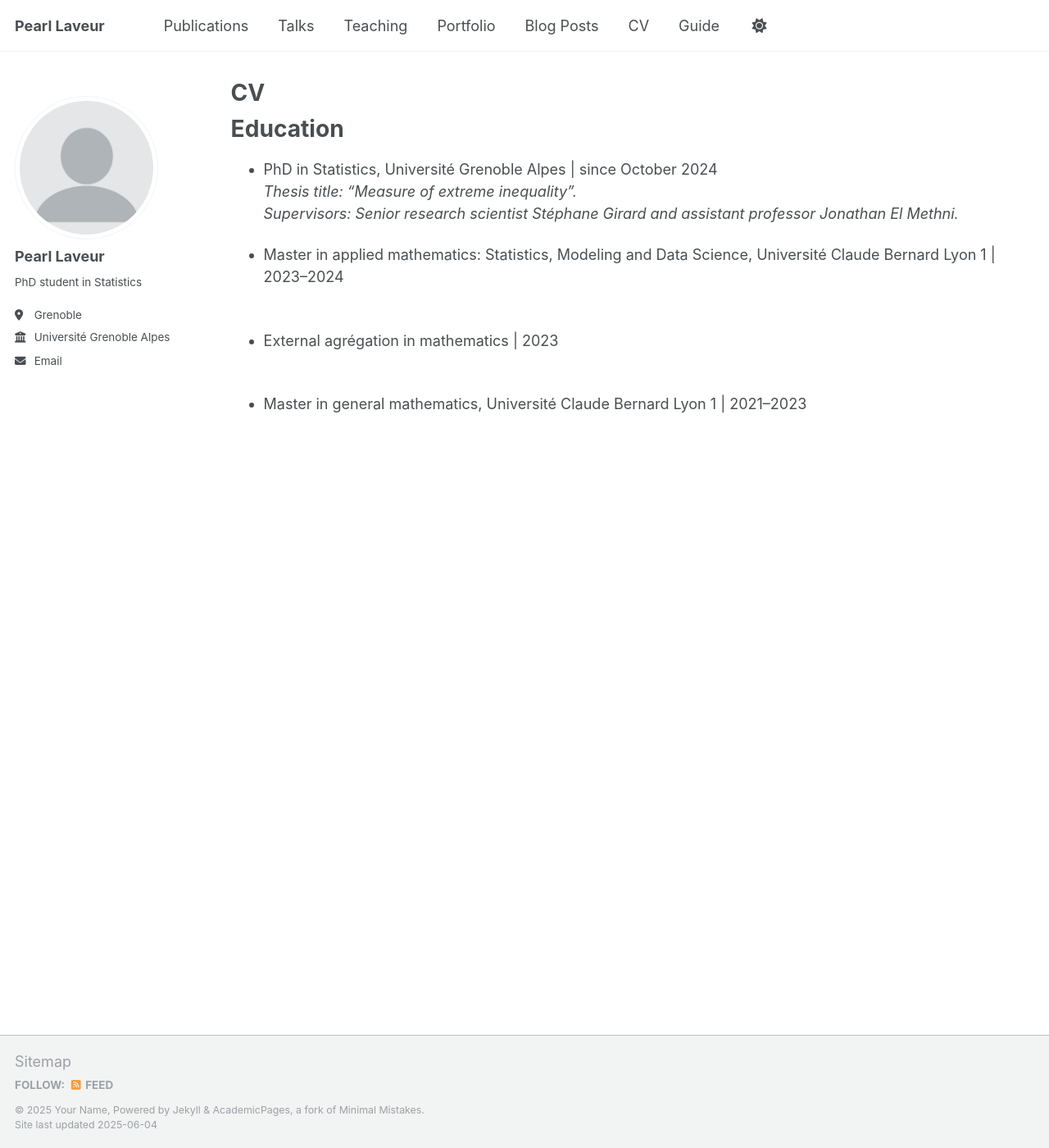
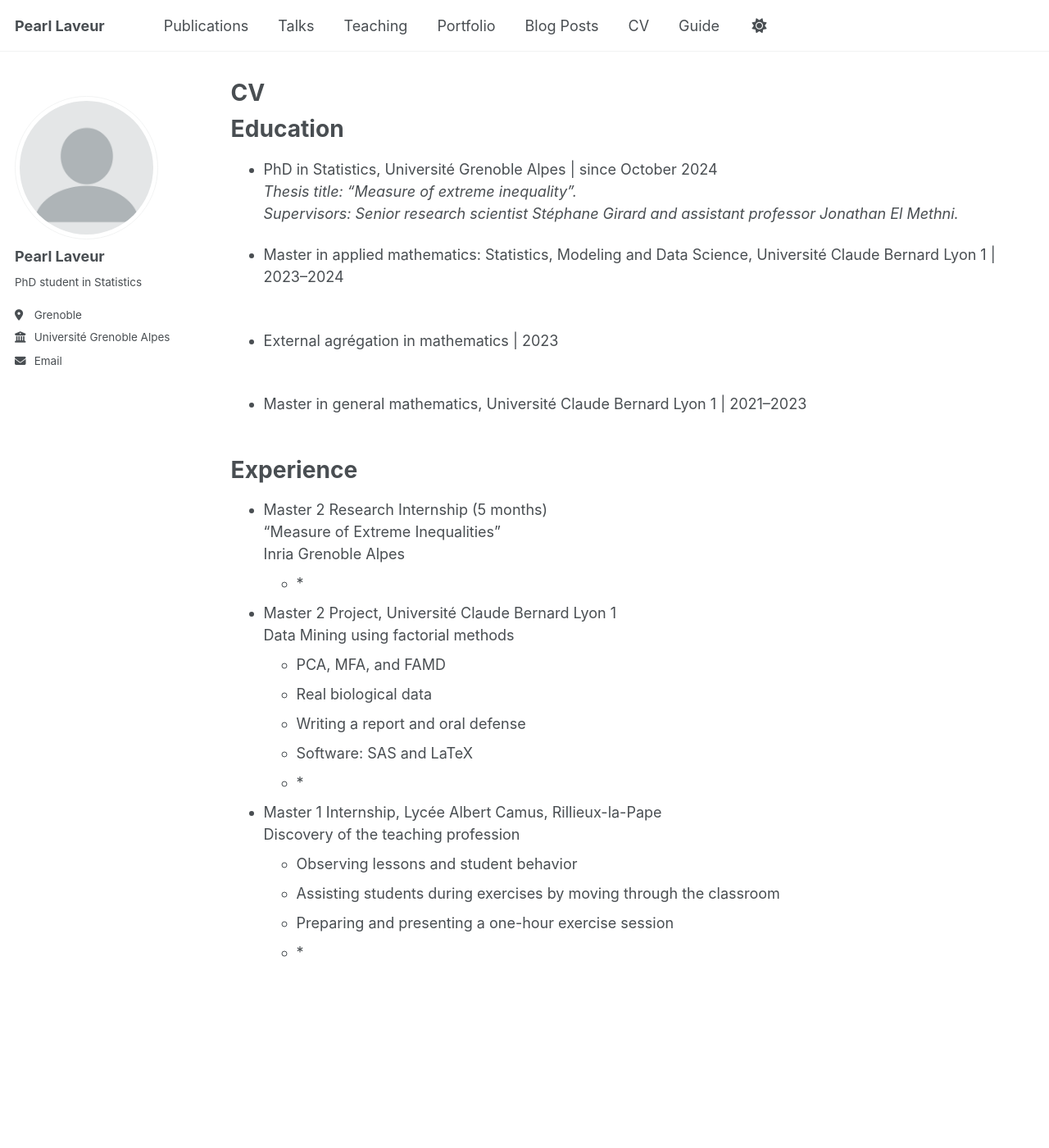
Before and after one commit to pearllaveur/pearllaveur.github.io, a Jekyll site: the page built from _pages/cv.md, in a window 1280 px wide and 1400 px high. Shown: the whole window at 82% size. Built offline with Jekyll 4.4.1, drawn with Linux system fonts in a browser that asks for light colours.

Commit message:
updatecv

```diff
--- a/_pages/cv.md
+++ b/_pages/cv.md
@@ -24,3 +24,26 @@ Education
 
 * Master in general mathematics, Université Claude Bernard Lyon 1 | 2021–2023
   &nbsp;
+
+Experience
+======
+
+* Master 2 Research Internship (5 months)
+  "Measure of Extreme Inequalities"
+  Inria Grenoble Alpes
+  * *
+
+* Master 2 Project, Université Claude Bernard Lyon 1
+  Data Mining using factorial methods
+  - PCA, MFA, and FAMD
+  - Real biological data
+  - Writing a report and oral defense
+  - Software: SAS and LaTeX
+  * *
+
+* Master 1 Internship, Lycée Albert Camus, Rillieux-la-Pape
+  Discovery of the teaching profession
+  - Observing lessons and student behavior
+  - Assisting students during exercises by moving through the classroom
+  - Preparing and presenting a one-hour exercise session
+  * *
```
